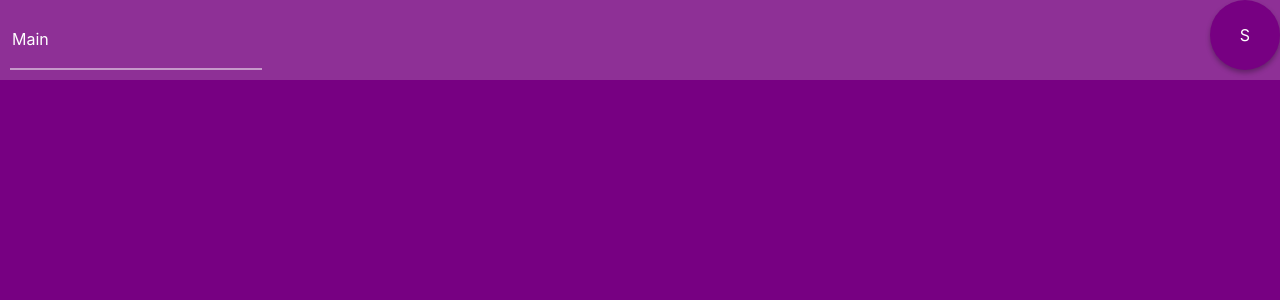
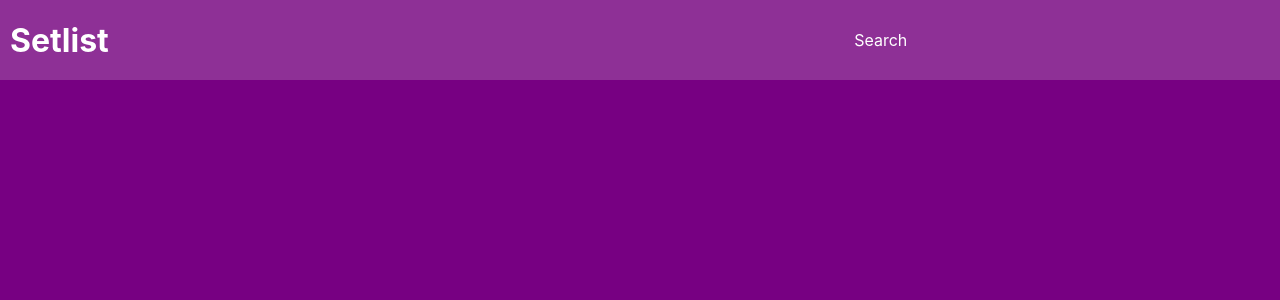
Before and after one commit to tskarhed/doremi.studio, a React (Create React App) app: page / in a window 1280 px wide. Shown: the top 300 px of the page. Built offline with nearby package versions, Linux system fonts and the light colour scheme.

Commit message:
Make editing header optional

```diff
--- a/src/views/Main.tsx
+++ b/src/views/Main.tsx
@@ -1,14 +1,19 @@
 import React from "react";
 import { Page } from "./Page";
-import { ActionButton } from "../components/ActionButton";
+import { Text } from "../native";
 
 export const Main = () => (
   <Page
-    title="Main"
+    editable={false}
+    title="Setlist"
     headerElement={
-      <ActionButton onClick={() => {}} size="lg">
-        S
-      </ActionButton>
+      <Text
+        style={{
+          margin: "auto"
+        }}
+      >
+        Search
+      </Text>
     }
   />
 );
--- a/src/views/Page.tsx
+++ b/src/views/Page.tsx
@@ -1,21 +1,27 @@
-import { View, Input } from "../native";
+import { View, Input, Text } from "../native";
 import React, { FC } from "react";
 import styles from "./styles/Page.module.scss";
 
 interface PageProps {
   title?: string;
   headerElement?: React.ReactElement;
+  editable?: boolean;
 }
 
 export const Page: FC<React.PropsWithChildren<PageProps>> = ({
   title,
   headerElement,
-  children
+  children,
+  editable = true
 }) => {
   return (
     <View className={styles.body}>
       <header>
-        <Input value={title || ""} />
+        {editable ? (
+          <Input value={title || ""} />
+        ) : (
+          <h1 style={{ margin: "auto", marginLeft: "10px" }}>{title}</h1>
+        )}
         {headerElement}
       </header>
 
```
